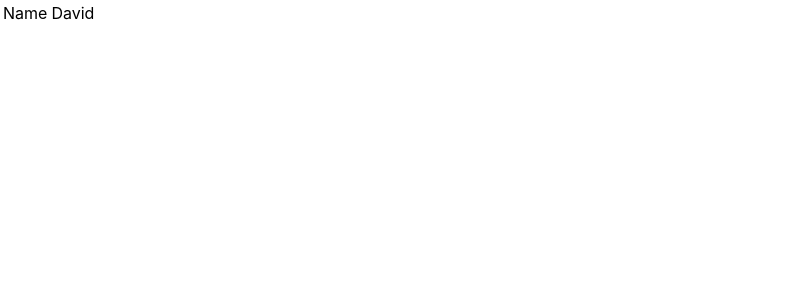
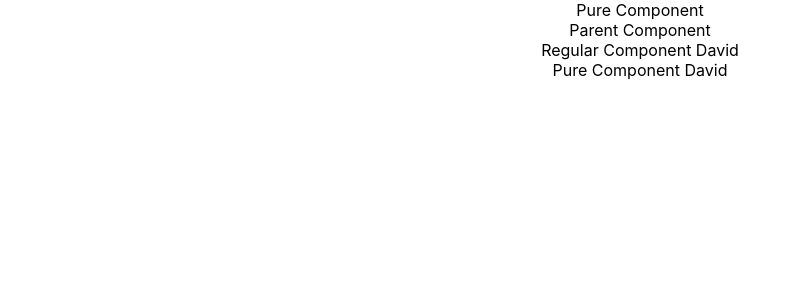
Before and after one commit to hyousafdev/Front-End-Developement-Course, a React (Create React App) app in the folder react-js/: page / in a window 1280 px wide. Shown: the top 300 px of the page, without its empty margins (0-797 px from the left). Built offline with nearby package versions, Linux system fonts and the light colour scheme.

Commit message:
Pure Components

```diff
--- a/react-js/src/App.js
+++ b/react-js/src/App.js
@@ -24,6 +24,8 @@
 import UpdatingLifecycleA from './Components/ComponentUpdatingLifecycleMethodsA';
 import Fragments from './Components/Fragments';
 import Table from './Components/FragmentsTable';
+import PureComp from './Components/PureComponents';
+import ParentComp from './Components/PureComponentsParent';
 
 class App extends Component {
    render() {
@@ -70,7 +72,10 @@
         {/* <LifecycleA /> */}
         {/* <UpdatingLifecycleA /> */}
         {/* <Fragments /> */}
-        <Table />
+        {/* <Table /> */}
+
+        <PureComp />
+        <ParentComp />
 
 
       </div>
--- /dev/null
+++ b/react-js/src/Components/PureComponents.js
@@ -0,0 +1,14 @@
+import React, { PureComponent } from 'react'
+
+class PureComp extends PureComponent {
+    render() {
+        console.log('Pure Comp Render')
+        return (
+            <div>
+                Pure Component {this.props.name}
+            </div>
+        )
+    }
+}
+
+export default PureComp
--- /dev/null
+++ b/react-js/src/Components/PureComponentsParent.js
@@ -0,0 +1,35 @@
+import React, { Component } from 'react'
+import PureComp from './PureComponents'
+import RegularComp from './PureComponentsRegular'
+
+class ParentComp extends Component {
+
+    constructor(props) {
+        super(props)
+
+        this.state = {
+             name: 'David'
+        }
+    }
+
+    componentDidUpdate() {
+        setInterval(() => {
+            this.setState({
+                name: 'David'
+            })
+        }, 2000)
+    }
+
+    render() {
+        console.log('*************************** Parent Comp render ***************************')
+        return (
+            <div>
+                Parent Component
+                <RegularComp name={this.state.name} />
+                <PureComp name={this.state.name} />
+            </div>
+        )
+    }
+}
+
+export default ParentComp;
--- /dev/null
+++ b/react-js/src/Components/PureComponentsRegular.js
@@ -0,0 +1,14 @@
+import React, { Component } from 'react'
+// Regular or Child Component
+class RegularComp extends Component {
+    render() {
+        console.log('Regular Comp render')
+        return (
+            <div>
+                Regular Component {this.props.name}
+            </div>
+        )
+    }
+}
+
+export default RegularComp;
```
